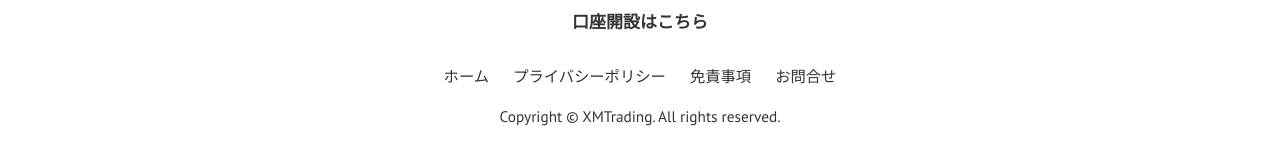
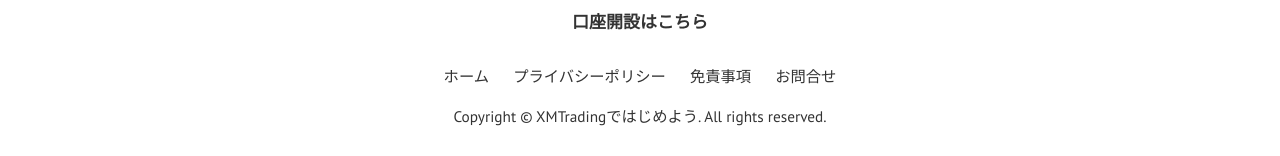
Before and after one commit to gnidart-mx/gnidart-mx.github.io, a Jekyll site: the page built from index.html, in a window 1280 px wide and 900 px high, scrolled down 1313 px. Shown: the part 741-897 px from the top of the window. Built offline with Jekyll 4.4.1, drawn with Linux system fonts in a browser that asks for light colours; the list of posts is cut into pages by our own code; comment, search, counter and statistics services are not loaded.

Commit message:
titel-change

```diff
--- a/_config.yml
+++ b/_config.yml
@@ -1,4 +1,4 @@
-title: "XMTrading"
+title: "XMTradingではじめよう"
 email:
 timezone: GMT+9
 baseurl: "/"
```
